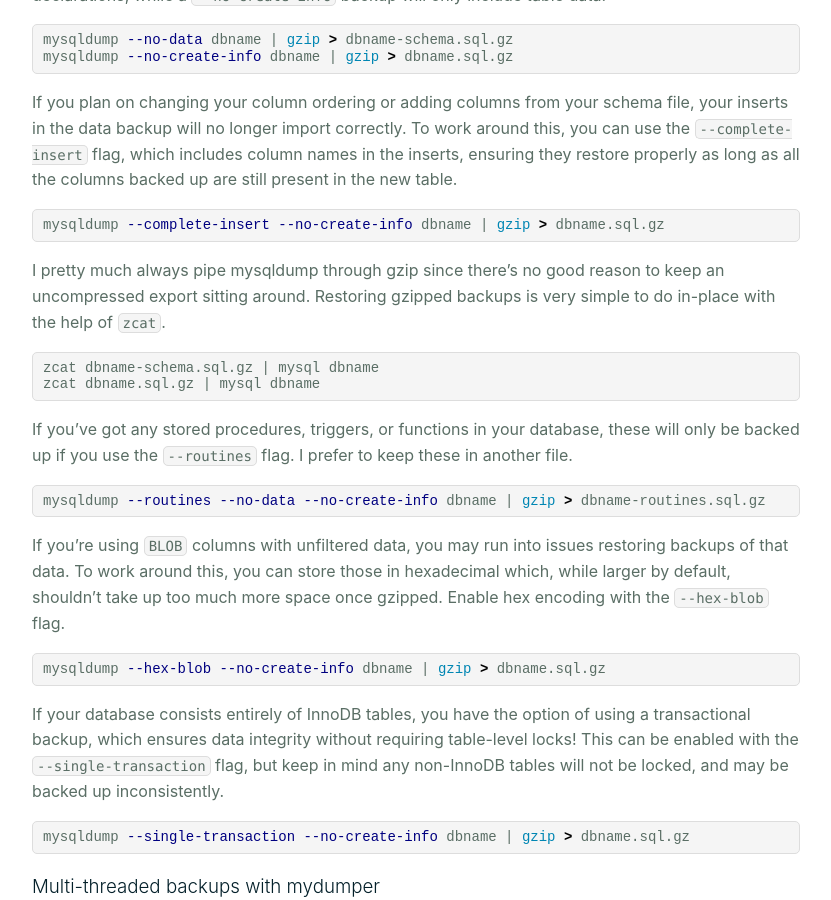
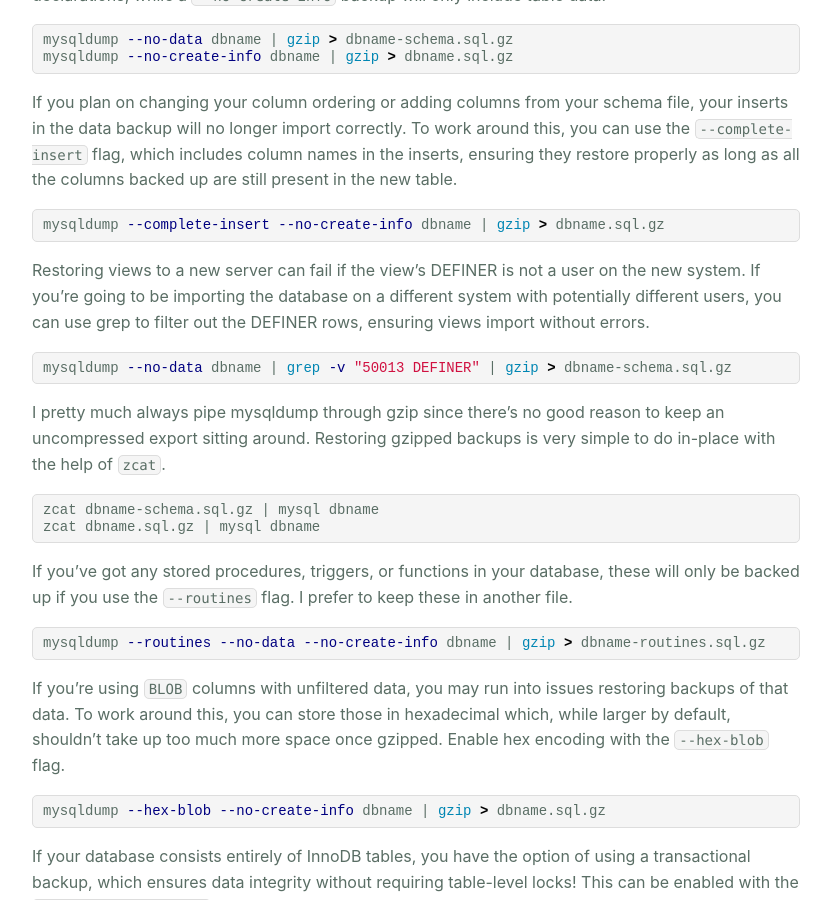
Before and after one commit to Alanaktion/alanaktion.github.io, a Jekyll site: the page built from _posts/2016-10-18-mysql-backups.md, in a window 1280 px wide and 900 px high, scrolled down 687 px. Shown: the whole window, without its empty margins (224-1055 px from the left). Built offline with Jekyll 4.4.1, drawn with Linux system fonts in a browser that asks for light colours.

Commit message:
Adding option to ignore DEFINER

````diff
--- a/_posts/2016-10-18-mysql-backups.md
+++ b/_posts/2016-10-18-mysql-backups.md
@@ -28,6 +28,12 @@ If you plan on changing your column ordering or adding columns from your schema
 
 ```bash
 mysqldump --complete-insert --no-create-info dbname | gzip > dbname.sql.gz
+```
+
+Restoring views to a new server can fail if the view's DEFINER is not a user on the new system. If you're going to be importing the database on a different system with potentially different users, you can use grep to filter out the DEFINER rows, ensuring views import without errors.
+
+```bash
+mysqldump --no-data dbname | grep -v "50013 DEFINER" | gzip > dbname-schema.sql.gz
 ```
 
 I pretty much always pipe mysqldump through gzip since there's no good reason to keep an uncompressed export sitting around. Restoring gzipped backups is very simple to do in-place with the help of `zcat`.
````
